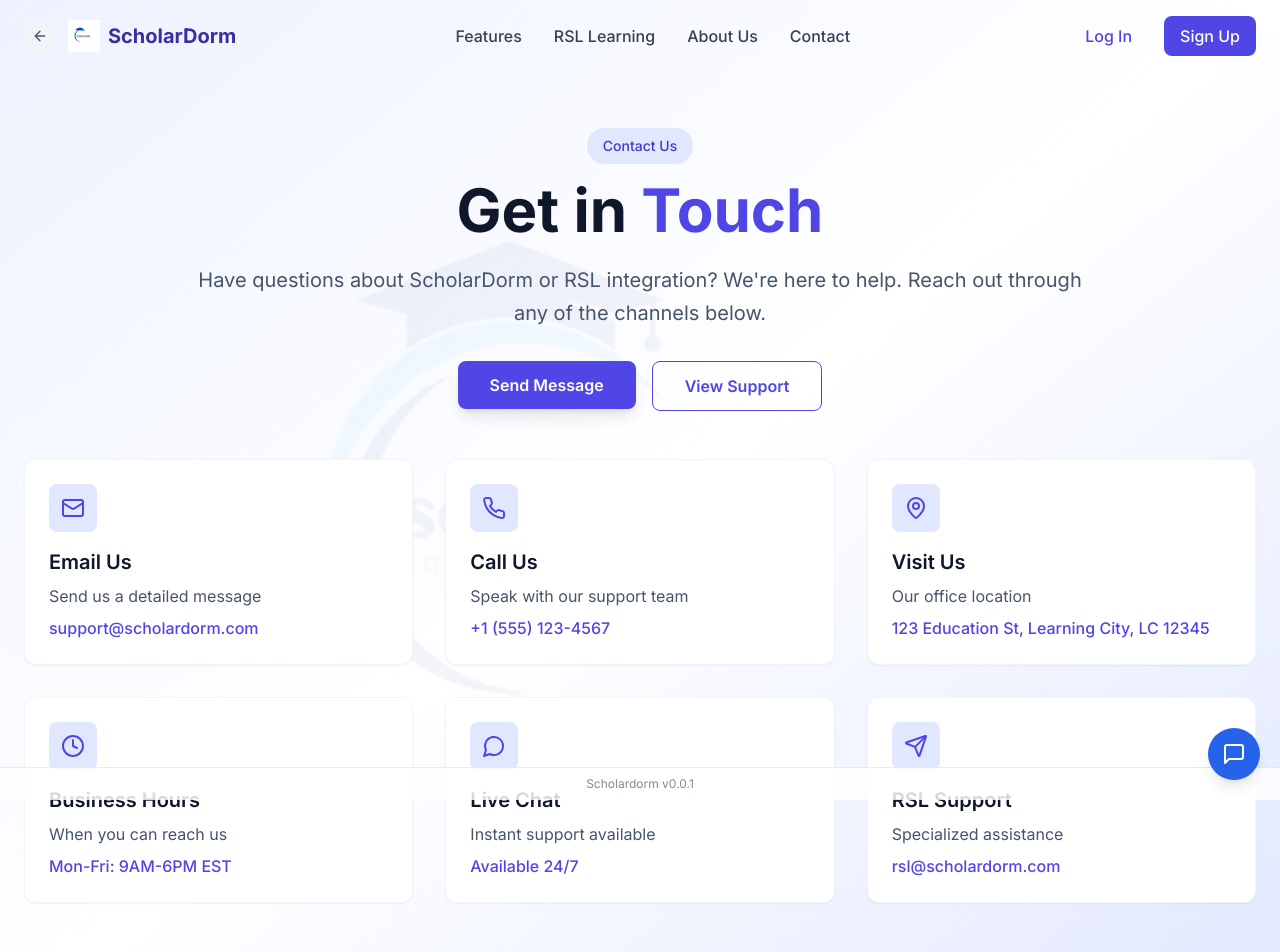
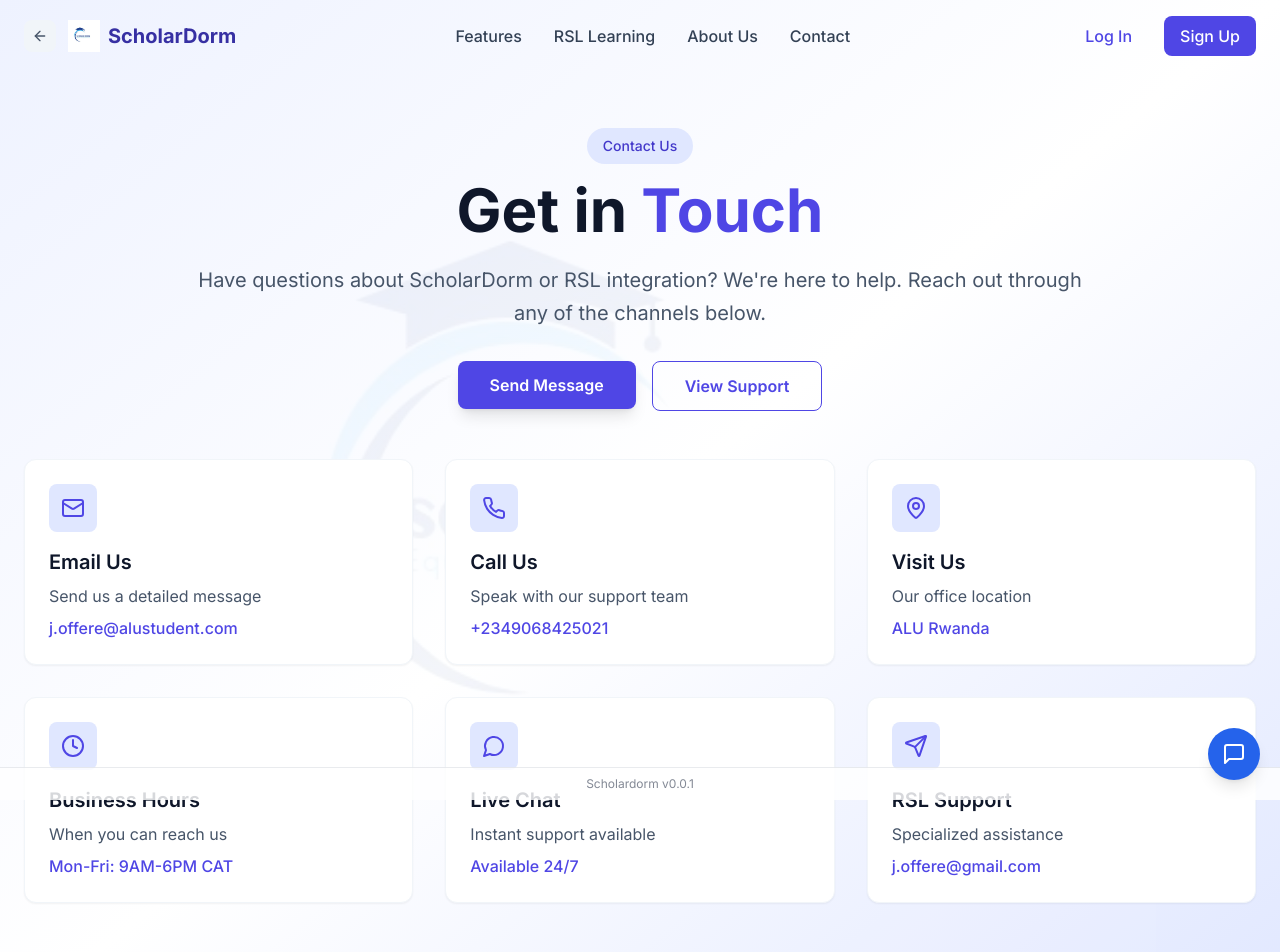
Before and after one commit to JoyOffere/ScholarDorm-Capstone, a React (Vite) app: page /contact in a window 1280 px wide. Shown: the top 952 px of the page. Built offline with nearby package versions, Linux system fonts and the light colour scheme.

Commit message:
Update landing page information

```diff
--- a/landingPage/components/ContactPage.tsx
+++ b/landingPage/components/ContactPage.tsx
@@ -17,25 +17,25 @@
     icon: <MailIcon className="w-6 h-6" />,
     title: 'Email Us',
     description: 'Send us a detailed message',
-    contact: 'support@scholardorm.com',
+    contact: 'j.offere@alustudent.com',
   },
   {
     icon: <PhoneIcon className="w-6 h-6" />,
     title: 'Call Us',
     description: 'Speak with our support team',
-    contact: '+1 (555) 123-4567',
+    contact: '+2349068425021',
   },
   {
     icon: <MapPinIcon className="w-6 h-6" />,
     title: 'Visit Us',
     description: 'Our office location',
-    contact: '123 Education St, Learning City, LC 12345',
+    contact: 'ALU Rwanda',
   },
   {
     icon: <ClockIcon className="w-6 h-6" />,
     title: 'Business Hours',
     description: 'When you can reach us',
-    contact: 'Mon-Fri: 9AM-6PM EST',
+    contact: 'Mon-Fri: 9AM-6PM CAT',
   },
   {
     icon: <MessageCircleIcon className="w-6 h-6" />,
@@ -47,7 +47,7 @@
     icon: <SendIcon className="w-6 h-6" />,
     title: 'RSL Support',
     description: 'Specialized assistance',
-    contact: 'rsl@scholardorm.com',
+    contact: 'j.offere@gmail.com',
   },
 ]
 
--- a/landingPage/components/Testimonials.tsx
+++ b/landingPage/components/Testimonials.tsx
@@ -30,9 +30,9 @@
   {
     id: 3,
     content:
-      "The platform's gamification elements make learning fun and competitive. My students are more motivated than ever to complete their assignments.",
-    author: 'Marie Claire Uwase',
-    role: 'Primary School Teacher',
+      "The platform's gamification elements make learning fun and competitive. My students are more motivated and their morale boast to complete their assignments.",
+    author: 'Sister Josse',
+    role: 'School Administrator',
     gender: 'female',
     rating: 4,
   },
```
